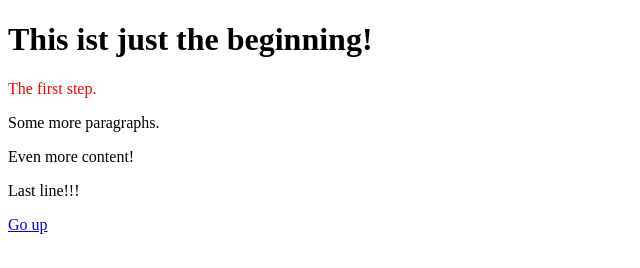
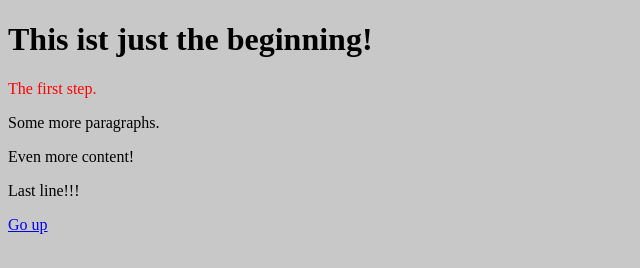
Before and after one commit to tcYaeger11/start, a plain HTML site: page index.html in a window 1280 px wide. Shown: the whole page, without its empty margins (0-640 px from the left). Drawn offline with Linux system fonts and the light colour scheme.

Commit message:
Fixing the Background-color. Fixes #1

```diff
--- a/index.html
+++ b/index.html
@@ -5,7 +5,7 @@
     <meta name="viewport" content="width=device-width, initial-scale=1.0" />
     <title>Beginning</title>
   </head>
-  <body style="background-color: rgb(255, 255, 255)">
+  <body style="background-color: rgb(200, 200, 200)">
     <h1>This ist just the beginning!</h1>
     <p style="color: red;">The first step.</p>
     <p>Some more paragraphs.</p>
```
